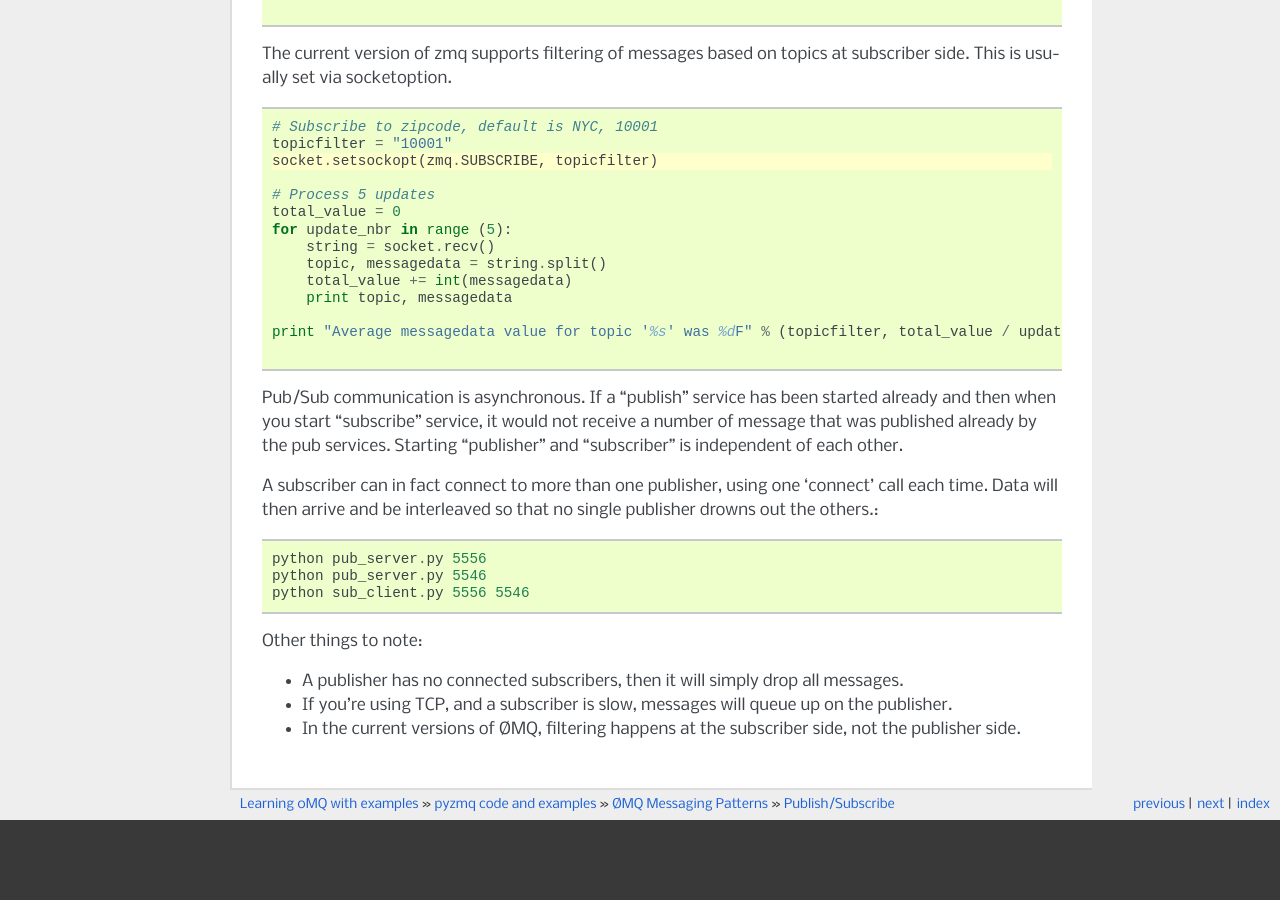
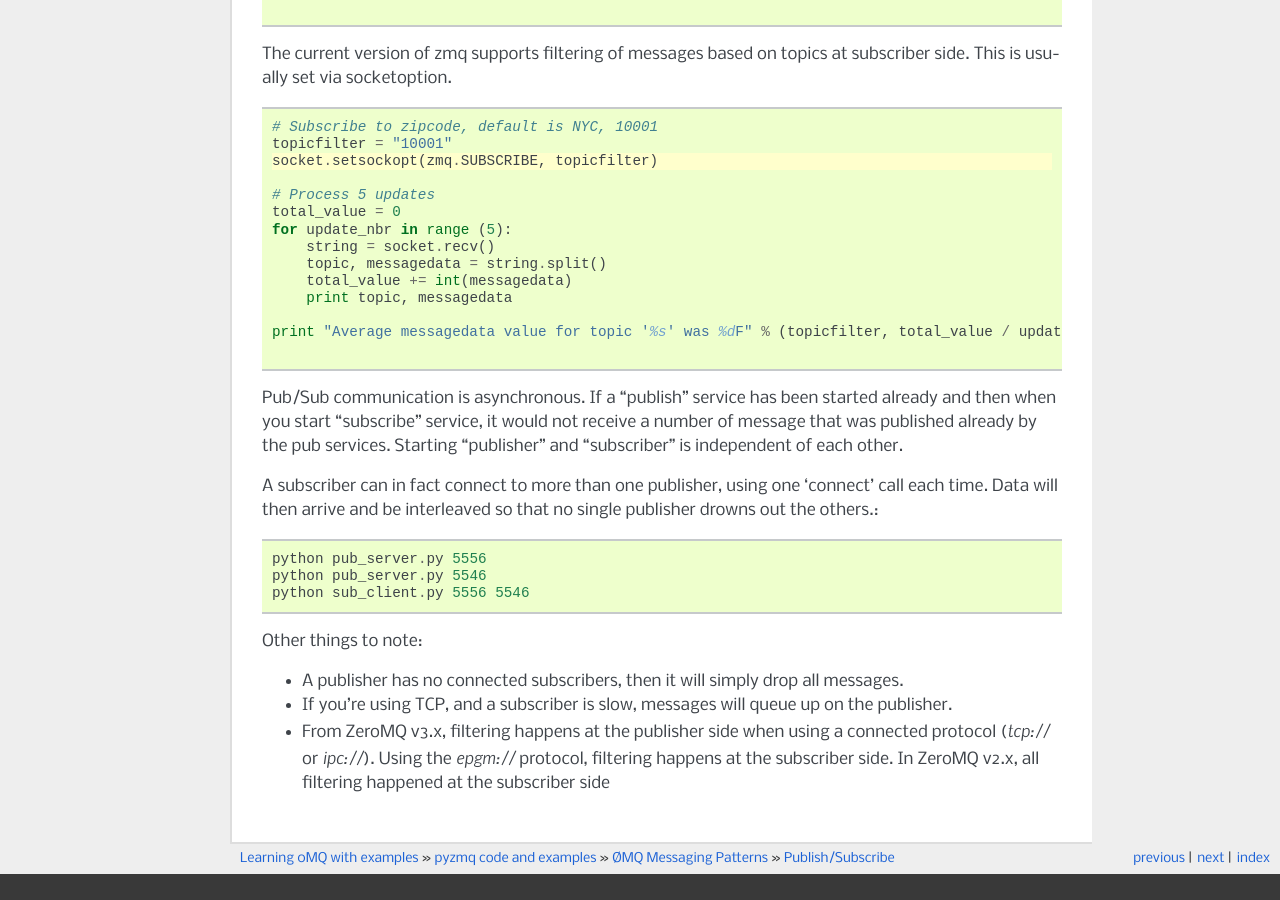
Before and after one commit to ashishrv/pyzmqnotes, a Sphinx documentation site: the page built from source/pyzmq/patterns/pubsub.rst, in a window 1280 px wide and 900 px high, scrolled down 1695 px. Built offline with Sphinx 7.4.7, drawn with Linux system fonts in a browser that asks for light colours; before the commit the page ends 2541 px from its top, so only the background shows below that.

Commit message:
Fix where Pub/Sub filtering happens
Source: http://zguide.zeromq.org/page:all

```diff
--- a/source/pyzmq/patterns/pubsub.rst
+++ b/source/pyzmq/patterns/pubsub.rst
@@ -63,4 +63,4 @@ Other things to note:
 
 * A publisher has no connected subscribers, then it will simply drop all messages.
 * If you're using TCP, and a subscriber is slow, messages will queue up on the publisher.
-* In the current versions of ØMQ, filtering happens at the subscriber side, not the publisher side.
+* From ZeroMQ v3.x, filtering happens at the publisher side when using a connected protocol (`tcp://` or `ipc://`). Using the `epgm://` protocol, filtering happens at the subscriber side. In ZeroMQ v2.x, all filtering happened at the subscriber side
```
